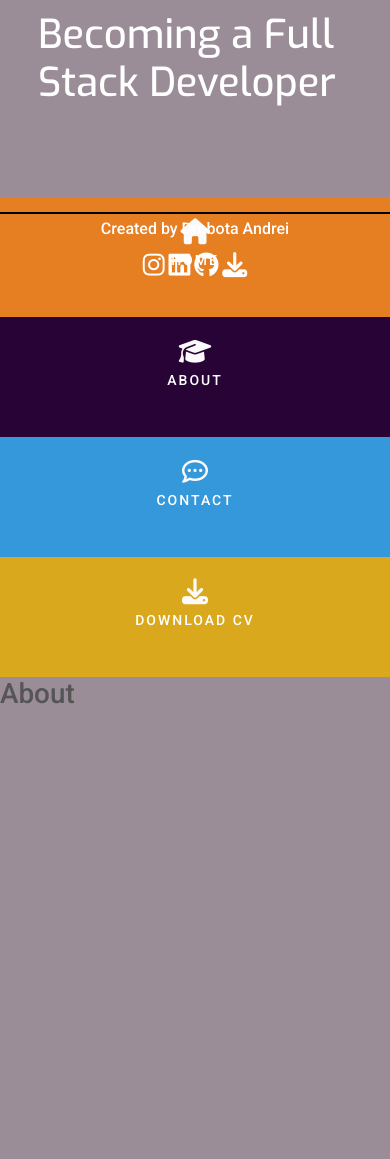
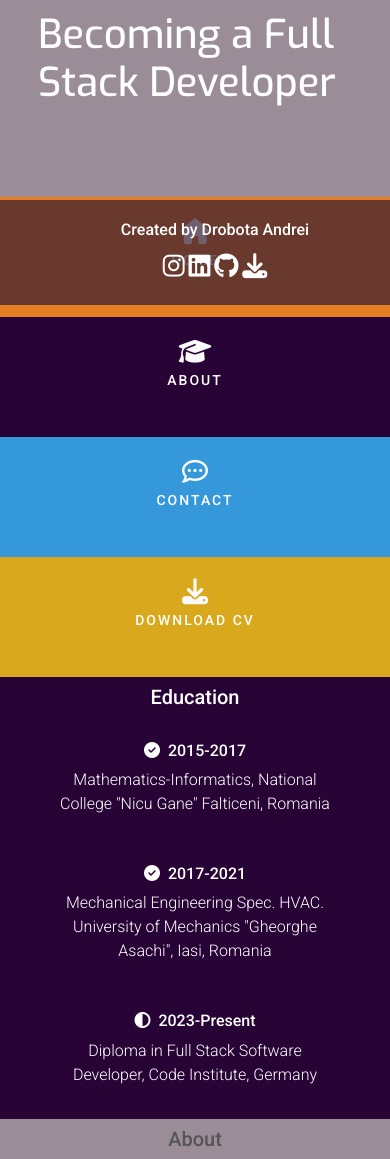
Before and after one commit to andreidrobota/mywebsite, a Flask app: page /about in a window 390 px wide. Shown: the part 539-1698 px from the top of the page. Before the commit the page ends 1243 px from the top, so only its background shows below. Run offline with Flask 3, Linux system fonts and the light colour scheme; some libraries are stand-ins or nearby versions.

Commit message:
Added half of the about page

```diff
--- a/static/css/style.css
+++ b/static/css/style.css
@@ -1,6 +1,10 @@
 @import url('https://fonts.googleapis.com/css?family=Roboto:100,200,300,400,500,600,700|Exo:100,200,300,400,500,600,700');
 
 /* Custom colors */
+
+.text-white {
+    color: white;
+}
 
 .bg-color-contact {
     background-color: #ffffff;
@@ -22,6 +26,10 @@
     background-color: #d9a81d
 }
 
+.bg-education {
+    background-color: #280436;
+}
+
 
 body {
     font-family: Roboto, sans-serif;
@@ -29,6 +37,7 @@
     background-color: rgba(54, 29, 50, .5);
     color: #555555;
 }
+
 
 
 /* Header  */
@@ -119,11 +128,12 @@
 /* Footer */
 
 footer {
-    border-top: 2px black solid;
-    position: fixed;
-    bottom: 0;
+    background-color: rgba(54, 29, 50, .7);
     width: 100%;
-    padding: 5px;
+}
+
+.social-footer {
+    margin: 20px;
 }
 
 footer h6 {
@@ -141,3 +151,21 @@
 .social:hover {
     color: black;
 }
+
+
+/* About page */
+
+/* Education container */
+
+.education {
+    background-color: #280436;
+    color: white;
+}
+
+.about-circle {
+    letter-spacing: 8px;
+}
+
+.border-fix {
+    border: none;
+}
--- a/templates/about.html
+++ b/templates/about.html
@@ -1,4 +1,29 @@
 {% extends "base.html" %}
 {% block content %}
-  <h1>About</h1>
+  <div class="row">
+    <div class="col-md-4 education padding-fix">
+      <h5 class="text-center mt-2">Education</h5>
+      <div class="card mx-auto my-3 w-75 bg-education text-white border-fix flex-grow-1">
+        <div class="card-body">
+          <h6 class="card-title text-center"><i class="fa-solid fa-circle-check about-circle"></i>2015-2017</h6>
+          <p class="card-text text-center">Mathematics-Informatics, National College "Nicu Gane" Falticeni, Romania</p>
+        </div>
+      </div>
+      <div class="card mx-auto my-3 w-75 bg-education text-white border-fix flex-grow-1">
+        <div class="card-body">
+          <h6 class="card-title text-center"><i class="fa-solid fa-circle-check about-circle"></i>2017-2021</h6>
+          <p class="card-text text-center">Mechanical Engineering Spec. HVAC. University of Mechanics "Gheorghe Asachi", Iasi, Romania</p>
+        </div>
+      </div>
+      <div class="card mx-auto my-3 w-75 bg-education text-white border-fix flex-grow-1">
+        <div class="card-body">
+          <h6 class="card-title text-center"><i class="fa-solid fa-circle-half-stroke about-circle"></i>2023-Present</h6>
+          <p class="card-text text-center">Diploma in Full Stack Software Developer, Code Institute, Germany</p>
+        </div>
+      </div>
+    </div>
+    <div class="col-md-8">
+      <h5 class="text-center mt-2">About</h5>
+    </div>
+  </div>
 {% endblock %}
--- a/templates/base.html
+++ b/templates/base.html
@@ -46,8 +46,8 @@
     {% block content %}
     {% endblock %}
 
-    <footer>
-      <div class="container-fluid text-center">
+    <footer class="fixed-bottom">
+  <div class="container-fluid text-center social-footer">
     <h6>Created by Drobota Andrei</h6>
     <p>
         <span class="footerel"><a href="" class="social"><i class="fa-brands fa-instagram"></i></a></span>
```
Lines whose indentation alone changed are shown as unchanged.
